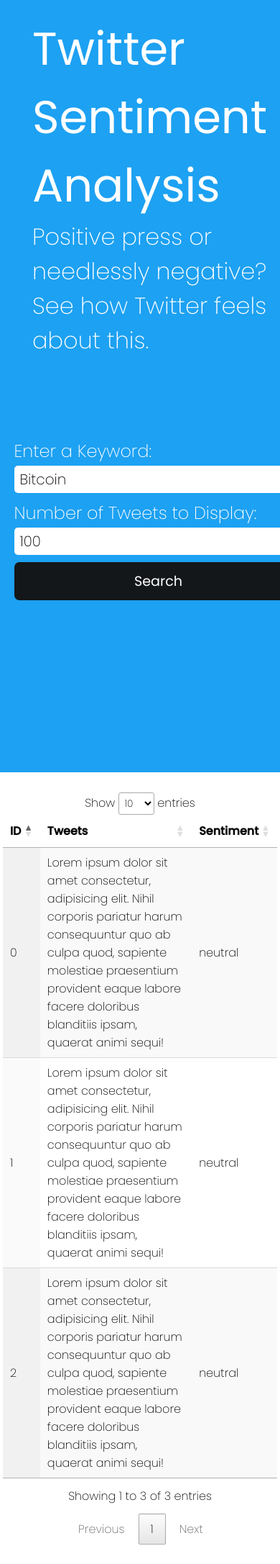
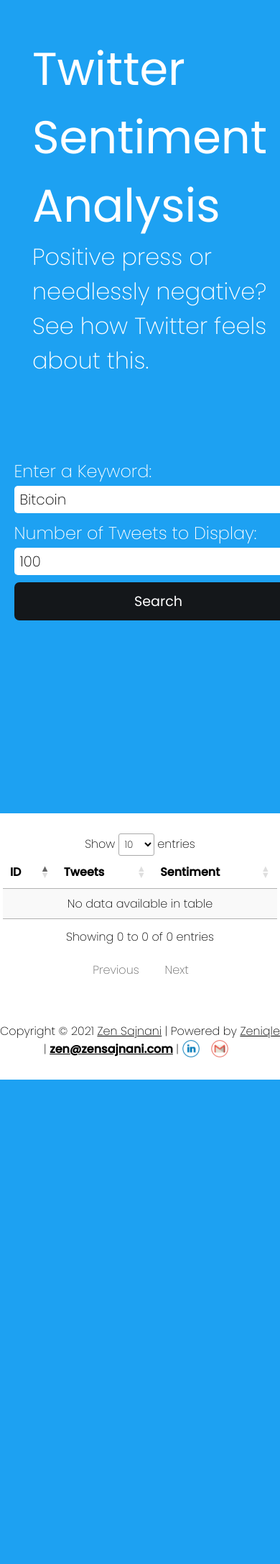
Before and after one commit to zensajnani/twitter_sentiment_analysis, a Flask app: page / in a window 390 px wide; the page is wider, and only the part inside the window is pictured. Shown: that part at 72% size. After the commit the page ends 1500 px from the top of that part, so only its background shows below. Run offline with Flask 2, Linux system fonts and the light colour scheme; some libraries are stand-ins or nearby versions.

Commit message:
Added footer

```diff
--- a/app/static/css/style.css
+++ b/app/static/css/style.css
@@ -107,12 +107,17 @@ header .right .sentiment .display span {
   font-weight: 400;
 }
 
+header .right .message {
+  color: white;
+  display: none;
+}
+
 section.tweets {
   padding: 10%;
 }
 
 section.tweets #displayResult {
-  max-width: 100%;
+  width: 100%;
 }
 
 button {
@@ -126,12 +131,95 @@ button {
   cursor: pointer;
 }
 
+/*footer*/
+footer {
+  text-align: center;
+  min-height: 15px;
+  text-align: center;
+  display: -webkit-box;
+  display: -ms-flexbox;
+  display: flex;
+  -ms-flex-wrap: wrap;
+      flex-wrap: wrap;
+  -webkit-box-pack: center;
+      -ms-flex-pack: center;
+          justify-content: center;
+  position: relative;
+  bottom: 0;
+  font-size: 32px;
+  margin-top: 1.5rem;
+  margin-bottom: 1.5rem;
+}
+
+/*copyright*/
+.copyright {
+  display: -webkit-box;
+  display: -ms-flexbox;
+  display: flex;
+  -ms-flex-wrap: wrap;
+      flex-wrap: wrap;
+  -webkit-box-pack: center;
+      -ms-flex-pack: center;
+          justify-content: center;
+}
+
+.copyright a {
+  color: black;
+  font-weight: 600;
+}
+
+/*social media icons*/
+.social {
+  display: -webkit-box;
+  display: -ms-flexbox;
+  display: flex;
+  -ms-flex-wrap: wrap;
+      flex-wrap: wrap;
+}
+
+.social ul {
+  display: -webkit-box;
+  display: -ms-flexbox;
+  display: flex;
+  margin-top: 0px;
+  padding-left: 0px;
+  margin-bottom: 0px;
+}
+
+.social ul li {
+  list-style: none;
+  margin-right: 1rem;
+}
+
+.social ul li a img {
+  height: 1.5em;
+}
+
+.powered-by a {
+  color: initial;
+}
+
+@media only screen and (max-width: 640px) {
+  body,
+  footer {
+    font-size: 24px;
+  }
+}
+
+@media only screen and (max-width: 400px) {
+  body,
+  footer {
+    font-size: 16px;
+  }
+}
+
 @media only screen and (max-width: 786px) {
   header {
     -webkit-box-orient: vertical;
     -webkit-box-direction: normal;
         -ms-flex-direction: column;
             flex-direction: column;
+    padding: 3rem 5%;
   }
   header .right {
     min-width: 100%;
--- a/app/static/css/style.scss
+++ b/app/static/css/style.scss
@@ -45,7 +45,6 @@ header {
     gap: 3em;
     flex: 1;
     display: grid;
-
     form {
       color: white;
       display: flex;
@@ -81,13 +80,17 @@ header {
         }
       }
     }
+    .message {
+      color: white;
+      display: none;
+    }
   }
 }
 
 section.tweets {
   padding: 10%;
   #displayResult {
-    max-width: 100%;
+    width: 100%;
   }
 }
 
@@ -102,9 +105,79 @@ button {
   cursor: pointer;
 }
 
+/*footer*/
+footer {
+  text-align: center;
+  min-height: 15px;
+  text-align: center;
+  display: flex;
+  flex-wrap: wrap;
+  justify-content: center;
+  position: relative;
+  bottom: 0;
+  font-size: 32px;
+  margin-top: 1.5rem;
+  margin-bottom: 1.5rem;
+}
+
+/*copyright*/
+.copyright {
+  display: flex;
+  flex-wrap: wrap;
+  justify-content: center;
+  a {
+    color: black;
+    font-weight: 600;
+  }
+}
+
+/*social media icons*/
+.social {
+  display: flex;
+  flex-wrap: wrap;
+}
+
+.social ul {
+  display: flex;
+  margin-top: 0px;
+  padding-left: 0px;
+  margin-bottom: 0px;
+}
+
+.social ul li {
+  list-style: none;
+  margin-right: 1rem;
+}
+
+.social ul li a img {
+  height: 1.5em;
+}
+
+.powered-by {
+  a {
+    color: initial;
+  }
+}
+
+// MEDIA QUERIES
+@media only screen and (max-width: 640px) {
+  body,
+  footer {
+    font-size: 24px;
+  }
+}
+
+@media only screen and (max-width: 400px) {
+  body,
+  footer {
+    font-size: 16px;
+  }
+}
+
 @media only screen and (max-width: 786px) {
   header {
     flex-direction: column;
+    padding: 3rem 5%;
     .right {
       min-width: 100%;
     }
--- a/app/templates/index.html
+++ b/app/templates/index.html
@@ -24,6 +24,7 @@
                 <input type="number" name="tweet-count" id="tweetCount" class="tweet-count" placeholder="100" value=100 required>
                 <button type="submit" id="searchTweets">Search</button>
             </form>
+            <div>
                 <div class="sentiment hidden" id="sentiment">
                     <div class="loading hidden" id="loading">
                         <h1>Loading...</h1>
@@ -35,12 +36,11 @@
                         <p id="neutral">Neutral: <span id="percent"></span>%</p>
                     </div>
                 </div>
+                <p class="message">Scroll down to see the tweets</p>
+            </div>
         </div>
     </header>
     <section class="tweets" id="tweets">
-        <div id="message" class="message" style="display: none;">
-            <h1>Hello</h1>
-        </div>
         <table id="displayResult" class="display">
             <thead>
                 <tr>
@@ -50,25 +50,33 @@
                 </tr>
             </thead>
             <tbody>
-                <!-- Adding dummy data to set table margins -->
-                <tr>
-                    <td>0</td>
-                    <td>Lorem ipsum dolor sit amet consectetur, adipisicing elit. Nihil corporis pariatur harum consequuntur quo ab culpa quod, sapiente molestiae praesentium provident eaque labore facere doloribus blanditiis ipsam, quaerat animi sequi!</td>
-                    <td>neutral</td>
-                </tr>
-                <tr>
-                    <td>1</td>
-                    <td>Lorem ipsum dolor sit amet consectetur, adipisicing elit. Nihil corporis pariatur harum consequuntur quo ab culpa quod, sapiente molestiae praesentium provident eaque labore facere doloribus blanditiis ipsam, quaerat animi sequi!</td>
-                    <td>neutral</td>
-                </tr>
-                <tr>
-                    <td>2</td>
-                    <td>Lorem ipsum dolor sit amet consectetur, adipisicing elit. Nihil corporis pariatur harum consequuntur quo ab culpa quod, sapiente molestiae praesentium provident eaque labore facere doloribus blanditiis ipsam, quaerat animi sequi!</td>
-                    <td>neutral</td>
-                </tr>
             </tbody>
         </table>
     </section>
+    <footer>
+        <div class="copyright">
+            <div class="cpr-zs">
+                Copyright &copy;
+                <script>
+                    document.write(new Date().getFullYear());
+                </script>
+                <a href="https://zensajnani.com" target="_blank"><b>Zen Sajnani</b></a>
+            </div>
+            <div class="line-separator">&#160|&#160</div>
+            <div class="powered-by">Powered by <a href="https://zeniqle.com"><b>Zeniqle</b></a></div>
+            <div class="line-separator">&#160|&#160</div>
+            <div><a href="mailto:zen@zensajnani.com" target="_blank">zen@zensajnani.com</a></div>
+            <div class="line-separator">&#160|&#160</div>
+            <div class="social">
+                <ul>
+                    <li><a href="https://www.linkedin.com/in/zensajnani/" target="_blank"><img src="../static/img/linkedin_icon.png" alt="LinkedIn Icon" /></a></li>
+                    <li><a href="mailto:zen@zensajnani.com" target="_blank"><img src="../static/img/gmail_icon.png" alt="Gmail Icon" /></a></li>
+                    <!-- <li class="zeniqle-logo"><a href="./index.html"><img src="../static/img/zeniqle.jpeg" alt="Zeniqle Logo" id="footlogo"></a> -->
+                    </li>
+                </ul>
+            </div>
+        </div>
+    </footer>
     <script>
         $(document).ready(function() {
 
@@ -76,15 +84,11 @@
 
             // DataTable to print Table in a better format
             var table = $('#displayResult').DataTable({
-                retrieve: true,
-                paging: true,
                 searching: false,
             });
             // AJAX call to the backend to get classified tweets
             $("#searchTweets").click(function(e) {
                 e.preventDefault();
-                $("#message").show()
-                $("#message h1").text("Loading...")
                 $("#displayResult tbody").html('')
                 $("#sentiment").removeClass("hidden")
                 $("#sentiment #loading").removeClass("hidden")
@@ -101,12 +105,12 @@
                     // If post request is successful, then GET data from backend to display on frontend
                     success: (data) => {
                         //If data returned, hide loading/error message and print data
-                        $("#message").hide()
                         console.log("Request successful")
                         console.log(data)
                         //Display sentiment percentages
                         $("#sentiment #loading").addClass("hidden")
                         $("#sentiment #display").removeClass("hidden")
+                        $(".intro.right.message").show()
                         $("#sentiment #positive #percent").text(data['percentages']['positive_percent'])
                         $("#sentiment #negative #percent").text(data['percentages']['negative_percent'])
                         $("#sentiment #neutral #percent").text(data['percentages']['neutral_percent'])
@@ -114,17 +118,17 @@
                         // Loop to print the result in a HTML table
                         for (var i = 0; i < $("#tweetCount").val(); i++) {
                             console.log(data['result']['Tweets'][i] + " " + data['result']['Sentiment'][i])
-                            // Display current element as HTML row
-                            var row = '<tr>' + '<td>' + (i+1) + '</td>' + '<td>' + data['result']['Tweets'][i] + '</td>' + '<td>' + data['result']['Sentiment'][i] + '</td>' + '</tr>'
+                            //If sentiment is negative, print red row
+                            // If sentiment is positive print green row
                             // Append the row to table
-                            $("#displayResult tbody").append(row)
+                            table.row.add([(i+1), data['result']['Tweets'][i], data['result']['Sentiment'][i]]).draw()
+                            // $("#displayResult tbody").append(row)
                         }
-
+                        table.columns.adjust().draw();
                     },
                     // If no data was returned from API
                     error: () => {
-                        $("#message").show()
-                        $("#message h1").text("There was an error :(")
+                        $("#sentiment #loading").text("There was an error :(")
                         console.log("ERROR")
                         console.log(data)
                     }
```
Also changed, not shown: app/static/img/gmail_icon.png (added), app/static/img/linkedin_icon.png (added), 1 other file. Lines whose indentation alone changed are shown as unchanged.
